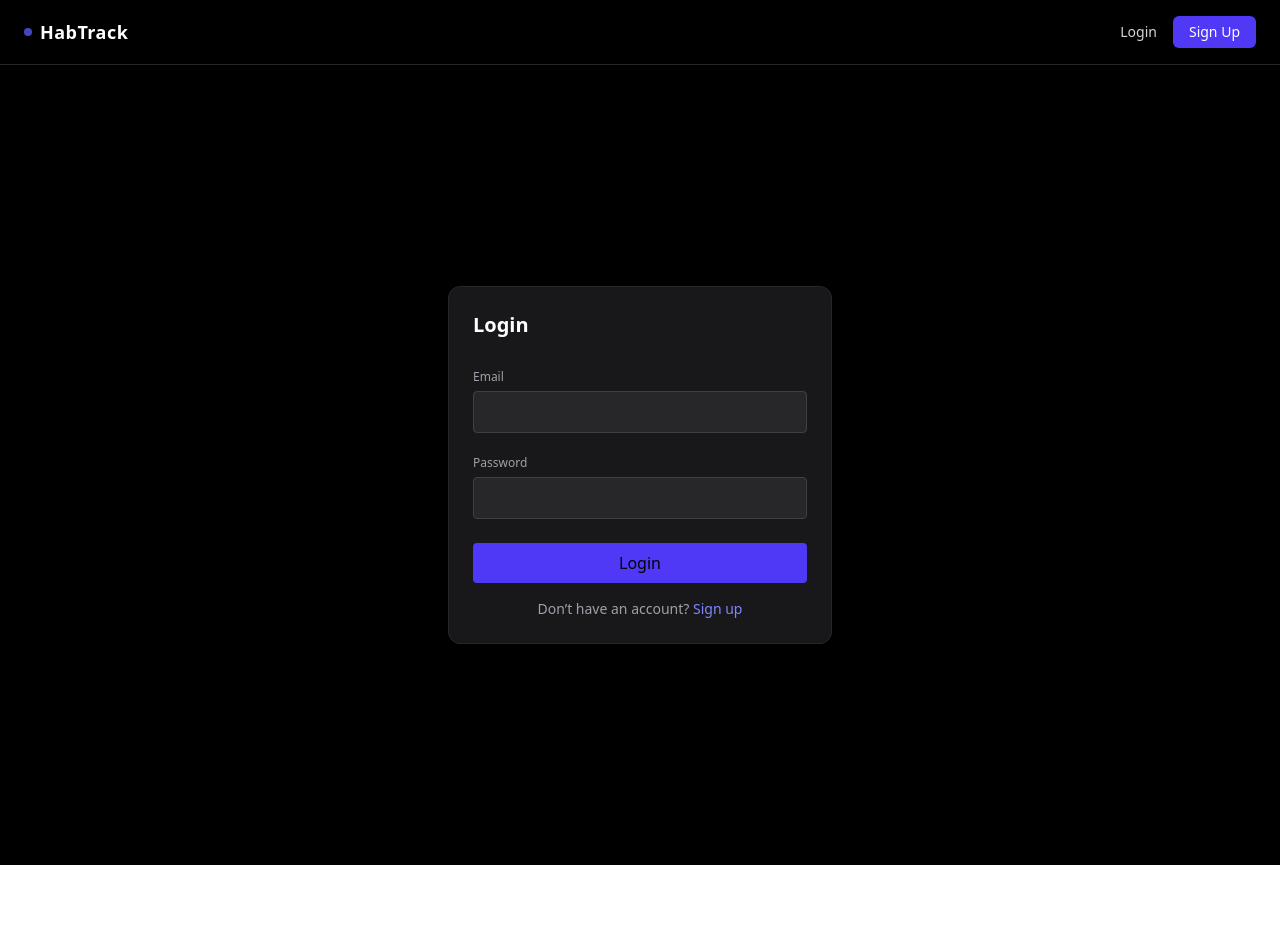
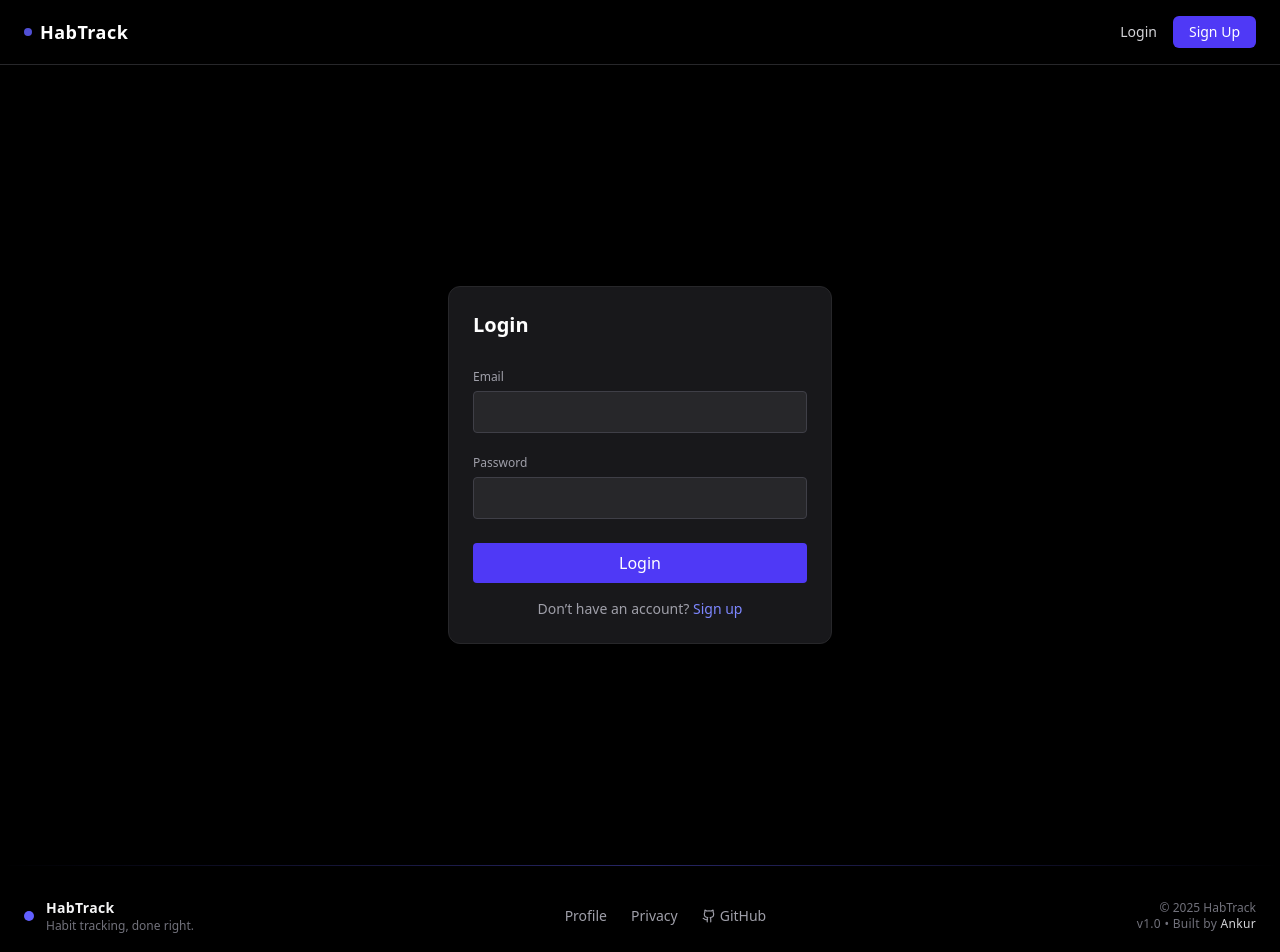
Before and after one commit to Ankurrr27/Habit-Tracker, a React (Vite) app in the folder Habit-Trackker/: page /login in a window 1280 px wide. Shown: the top 952 px of the page. Before the commit the page ends 865 px from the top, so only its background shows below. Built offline with nearby package versions, Linux system fonts and the light colour scheme; no server answers.

Commit message:
Version 1

```diff
--- a/Habit-Trackker/src/App.jsx
+++ b/Habit-Trackker/src/App.jsx
@@ -1,5 +1,6 @@
 import { BrowserRouter, Routes, Route } from "react-router-dom";
 import Navbar from "./components/Navbar";
+import Footer from "./components/Footer";
 
 import MainPage from "./pages/Main";
 import Login from "./pages/Login";
@@ -12,10 +13,15 @@ import PublicRoute from "./routes/PublicRoute";
 export default function App() {
   return (
     <BrowserRouter>
+      {/* APP SHELL */}
+      <div className="min-h-screen flex flex-col bg-black text-white">
+
+        {/* NAVBAR */}
         <Navbar />
 
+        {/* ROUTES */}
+        <main className="flex-1">
           <Routes>
-
             {/* 🔓 PUBLIC ONLY */}
             <Route element={<PublicRoute />}>
               <Route path="/login" element={<Login />} />
@@ -27,8 +33,12 @@ export default function App() {
               <Route path="/" element={<MainPage />} />
               <Route path="/profile" element={<ProfilePage />} />
             </Route>
+          </Routes>
+        </main>
 
-      </Routes>
+        {/* FOOTER */}
+        <Footer />
+      </div>
     </BrowserRouter>
   );
 }
--- /dev/null
+++ b/Habit-Trackker/src/components/Footer.jsx
@@ -0,0 +1,65 @@
+import { Github } from "lucide-react";
+import { Link } from "react-router-dom";
+
+export default function Footer() {
+  return (
+    <footer className="bg-black">
+      {/* subtle accent line */}
+      <div className="h-px w-full bg-gradient-to-r from-transparent via-indigo-500/40 to-transparent" />
+
+      <div className="px-6 py-8">
+        <div className="max-w-7xl mx-auto flex flex-col sm:flex-row items-center justify-between gap-6">
+
+          {/* LEFT — BRAND */}
+          <div className="flex items-center gap-3">
+            <div className="w-2.5 h-2.5 rounded-full bg-indigo-500" />
+            <div className="leading-tight">
+              <p className="text-sm font-semibold text-zinc-100 tracking-wide">
+                HabTrack
+              </p>
+              <p className="text-xs text-zinc-500">
+                Habit tracking, done right.
+              </p>
+            </div>
+          </div>
+
+          {/* CENTER — LINKS */}
+          <div className="flex items-center gap-6 text-sm text-zinc-400">
+            <Link
+              to="/profile"
+              className="hover:text-zinc-200 transition"
+            >
+              Profile
+            </Link>
+
+            <Link
+              to="/privacy"
+              className="hover:text-zinc-200 transition"
+            >
+              Privacy
+            </Link>
+
+            <a
+              href="https://github.com/Ankurrr27"
+              target="_blank"
+              rel="noreferrer"
+              className="flex items-center gap-1 hover:text-zinc-200 transition"
+            >
+              <Github size={14} />
+              GitHub
+            </a>
+          </div>
+
+          {/* RIGHT — META */}
+          <div className="text-xs text-zinc-500 text-center sm:text-right">
+            <p>© {new Date().getFullYear()} HabTrack</p>
+            <p className="tracking-wide">
+              v1.0 • Built by <span className="text-zinc-300">Ankur</span>
+            </p>
+          </div>
+
+        </div>
+      </div>
+    </footer>
+  );
+}
--- a/Habit-Trackker/src/index.css
+++ b/Habit-Trackker/src/index.css
@@ -15,7 +15,7 @@
 }
 
 ::-webkit-scrollbar-thumb {
-  background-color: rgba(99, 102, 241, 0.55); /* indigo */
+  background-color: rgba(47, 48, 120, 0.55); /* indigo */
   border-radius: 9999px;
   border: 2px solid #09090b; /* 🔥 separation from bg */
 }
@@ -27,5 +27,5 @@
 /* Firefox */
 * {
   scrollbar-width: thin;
-  scrollbar-color: rgba(21, 22, 76, 0.6) #09090b;
+  scrollbar-color: rgba(15, 16, 58, 0.6) #09090b;
 }
```
Lines whose indentation alone changed are shown as unchanged.
